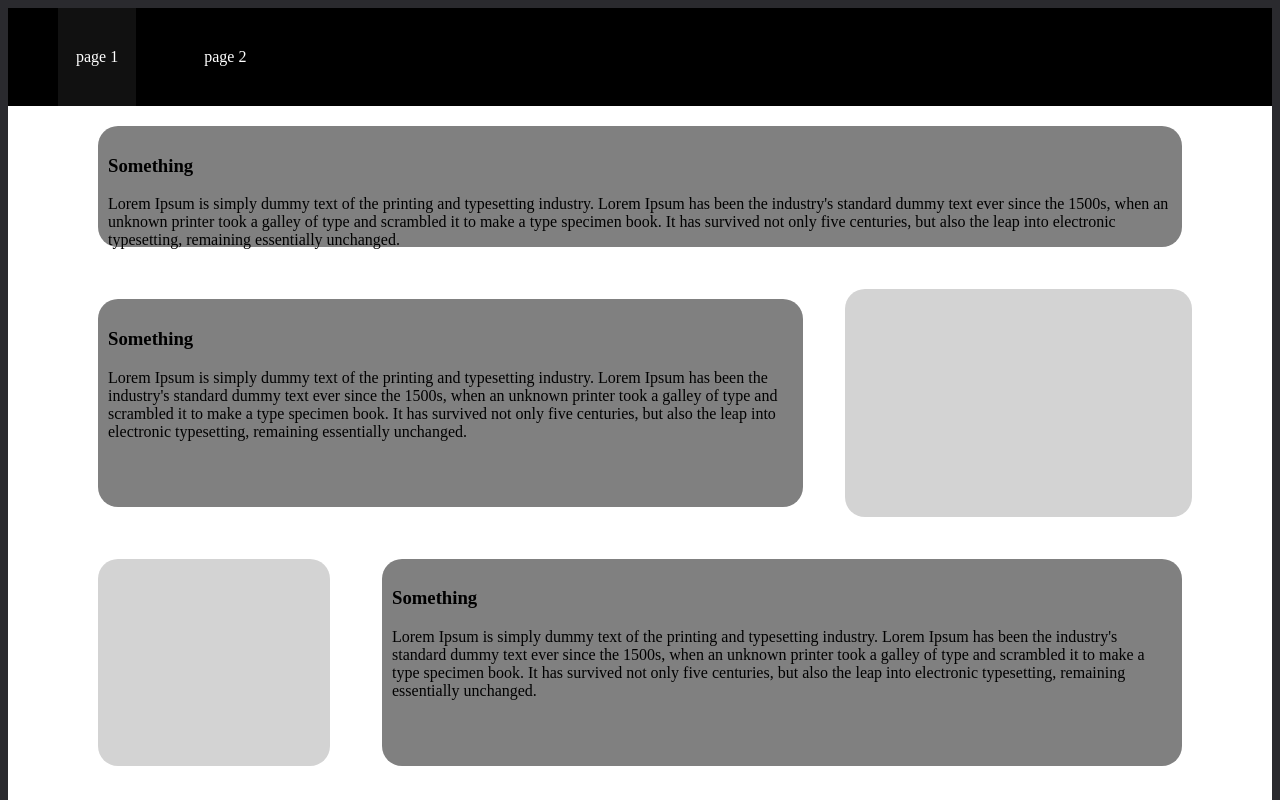
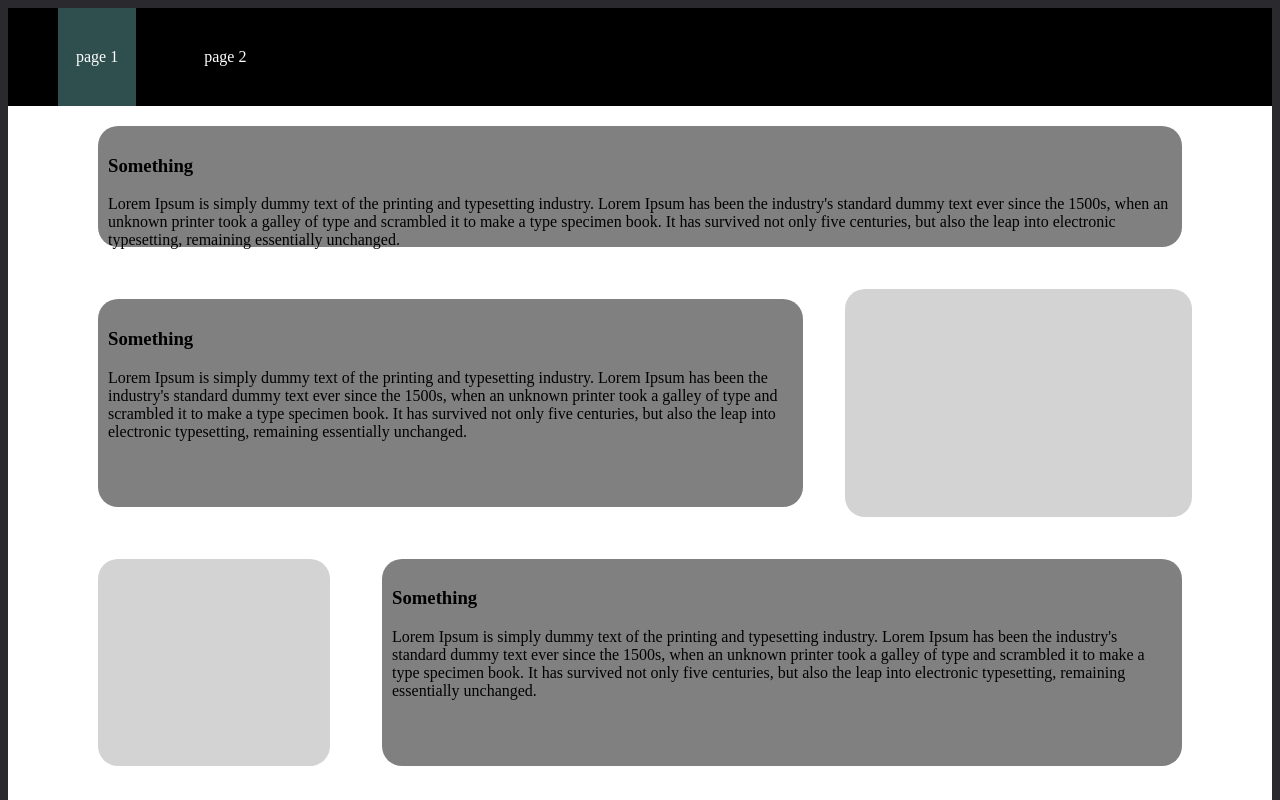
Before and after one commit to Ckevin99/campusresources, a plain HTML site: page main.html in a window 1280 px wide. In both pictures the pointer is over the link "page 1". Shown: the top 800 px of the page. Drawn offline with Linux system fonts and the light colour scheme.

Commit message:
hover effect

```diff
--- a/styles/style.css
+++ b/styles/style.css
@@ -28,7 +28,7 @@ footer ul li a{
     padding: 13px 18px;
   }
 nav ul li a:hover, footer ul li a:hover {
-    background-color: #111;
+    background-color: darkslategray;
   }
 
 #main {
```
